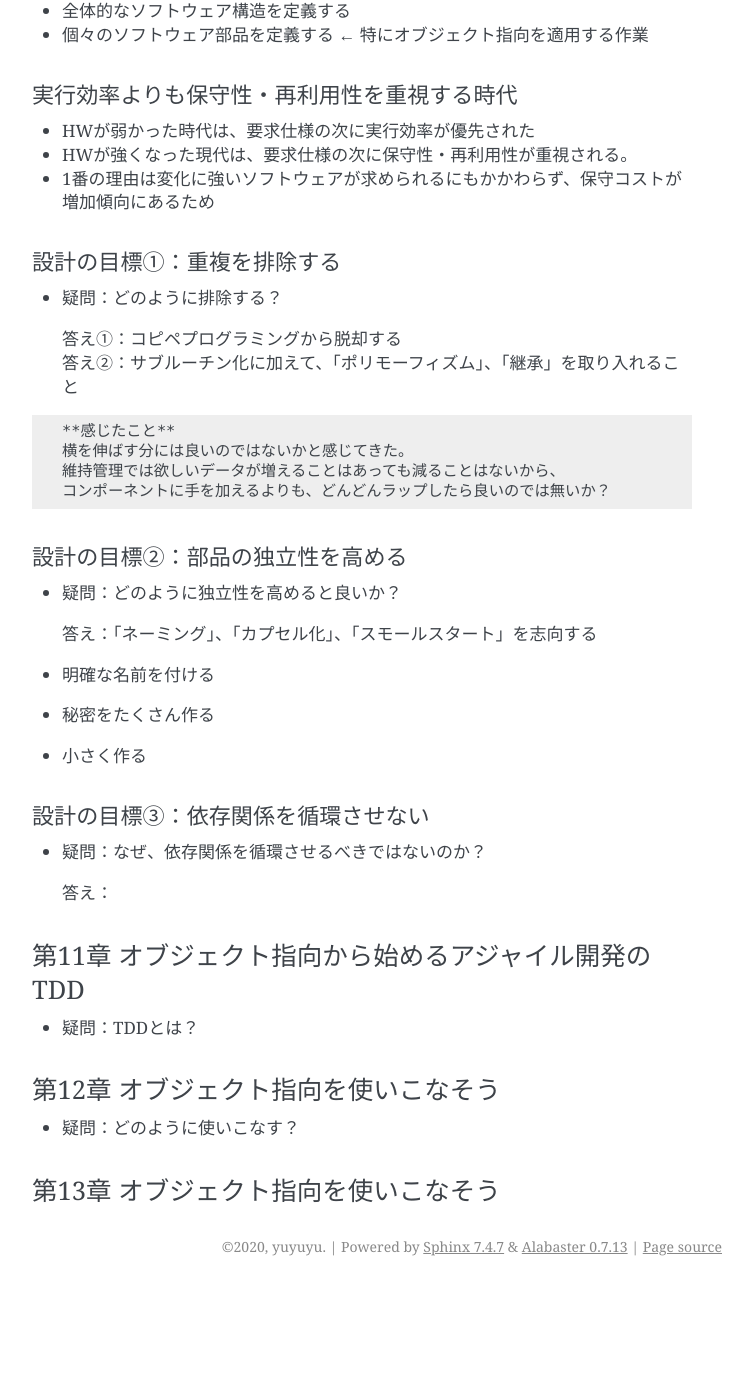
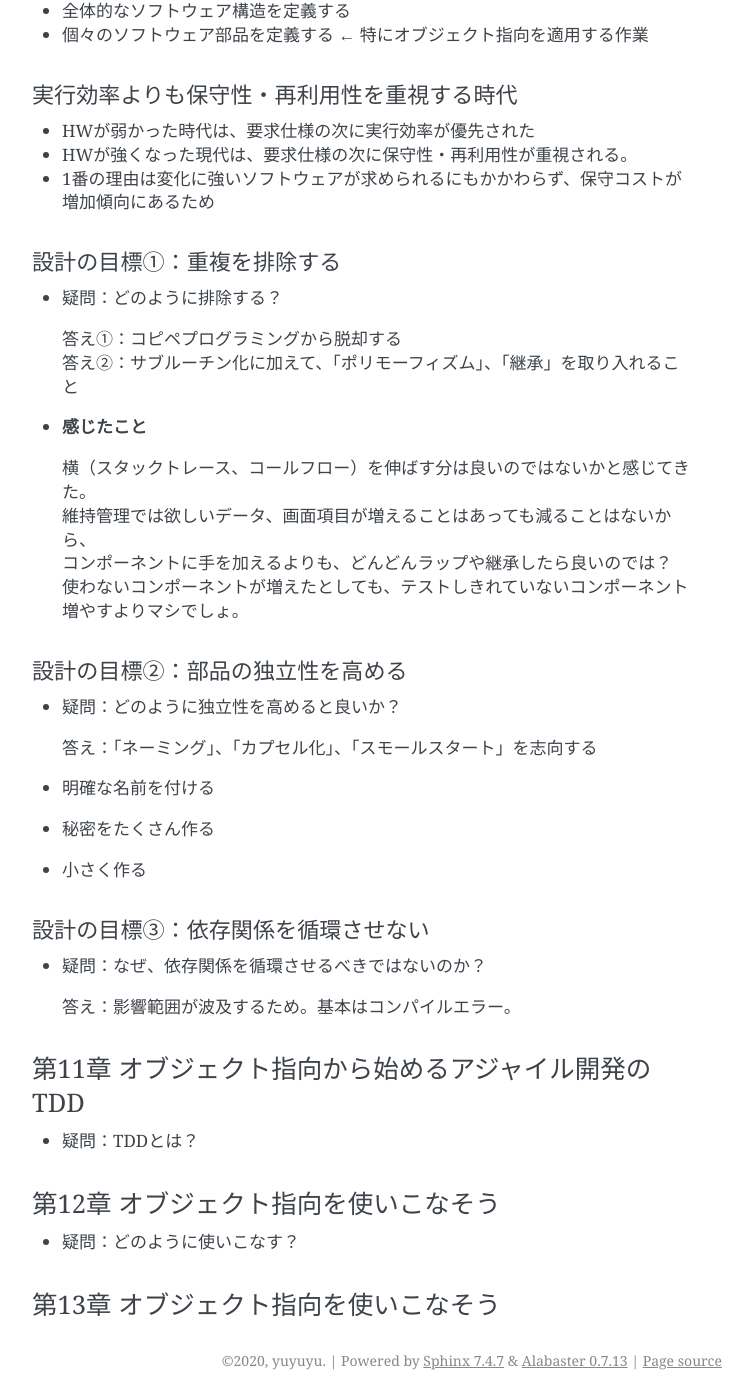
Before and after one commit to yuyuyu0706/sphinx, a Sphinx documentation site: the page built from sphinx/source/work/page06_object.rst, in a window 1280 px wide and 1400 px high, scrolled down 1933 px. Shown: the whole window, without its empty margins (388-1140 px from the left). Built offline with Sphinx 7.4.7, drawn with Linux system fonts in a browser that asks for light colours; pages that are not in the unit, such as notebooks, are missing from menus; before the commit the page ends 3219 px from its top, so only the background shows below that.

Commit message:
auto commit

```diff
--- a/sphinx/source/work/page06_object.rst
+++ b/sphinx/source/work/page06_object.rst
@@ -95,19 +95,19 @@
   | 答え①：コピペプログラミングから脱却する
   | 答え②：サブルーチン化に加えて、「ポリモーフィズム」、「継承」を取り入れること
 
-::
+* **感じたこと**
 
-  **感じたこと**
-  横を伸ばす分には良いのではないかと感じてきた。
-  維持管理では欲しいデータが増えることはあっても減ることはないから、
-  コンポーネントに手を加えるよりも、どんどんラップしたら良いのでは無いか？
+  | 横（スタックトレース、コールフロー）を伸ばす分は良いのではないかと感じてきた。
+  | 維持管理では欲しいデータ、画面項目が増えることはあっても減ることはないから、
+  | コンポーネントに手を加えるよりも、どんどんラップや継承したら良いのでは？
+  | 使わないコンポーネントが増えたとしても、テストしきれていないコンポーネント増やすよりマシでしょ。
 
 
 設計の目標②：部品の独立性を高める
 --------------------------------------------
 * 疑問：どのように独立性を高めると良いか？
 
-  答え：「ネーミング」、「カプセル化」、「スモールスタート」を志向する
+  | 答え：「ネーミング」、「カプセル化」、「スモールスタート」を志向する
 
 * 明確な名前を付ける
 * 秘密をたくさん作る
@@ -118,7 +118,7 @@
 --------------------------------------------
 * 疑問：なぜ、依存関係を循環させるべきではないのか？
 
-  答え：
+  | 答え：影響範囲が波及するため。基本はコンパイルエラー。
 
 
 第11章 オブジェクト指向から始めるアジャイル開発のTDD
```
